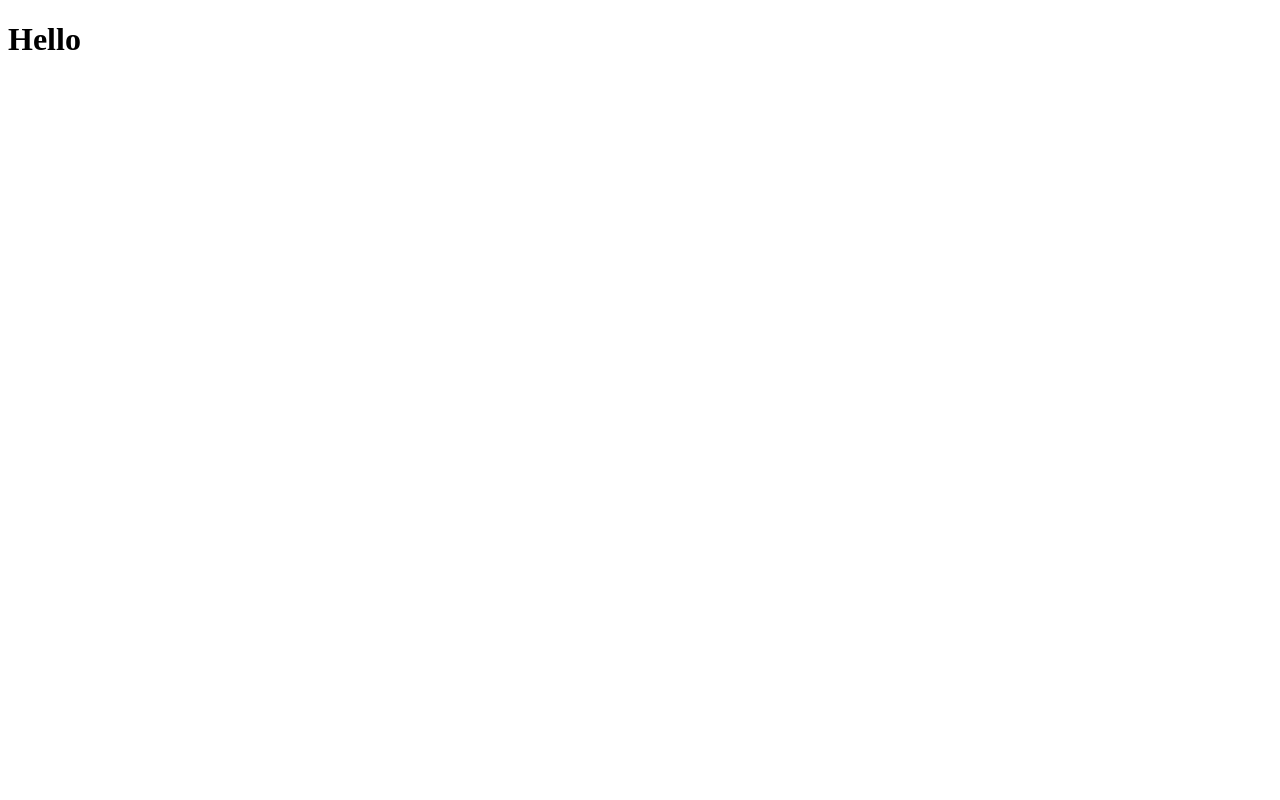
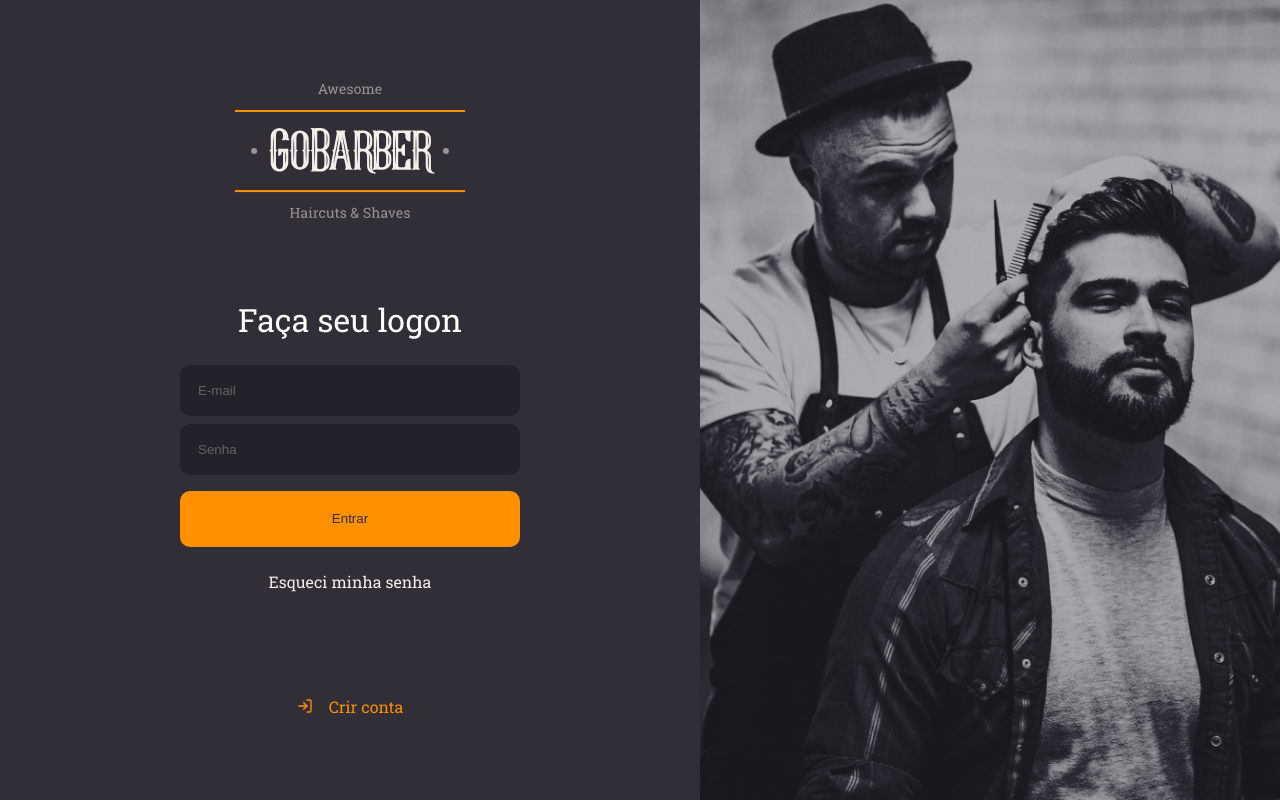
Before and after one commit to MarcioBittencourt/gobarber-web, a React (Create React App) app: page / in a window 1280 px wide. Built offline with nearby package versions, Linux system fonts and the light colour scheme.

Commit message:
global css and signin tag

```diff
--- a/src/App.tsx
+++ b/src/App.tsx
@@ -1,5 +1,13 @@
 import React from 'react';
+import SignIn from './pages/SignIn';
 
-const App: React.FC = () => <h1>Hello</h1>;
+import GlobalStyle from './styles/global';
+
+const App: React.FC = () => (
+  <div>
+    <SignIn />
+    <GlobalStyle />
+  </div>
+);
 
 export default App;
--- /dev/null
+++ b/src/styles/global.ts
@@ -0,0 +1,26 @@
+import { createGlobalStyle } from 'styled-components';
+
+export default createGlobalStyle`
+  * {
+    margin: 0;
+    padding: 0;
+    box-sizing: border-box;
+    outline: 0;
+  }
+
+  body {
+    background: #312E38;
+    color: #FFF;
+    -webkit-font-smoothing: antialiased;
+    font-family: 'Roboto Slab', serif;
+    font-size: 16px;
+  }
+
+  h1, h2, h3, h4, h5, h6, strong {
+    font-weight: 500;
+  }
+
+  button {
+    cursor: pointer;
+  }
+`;
```
